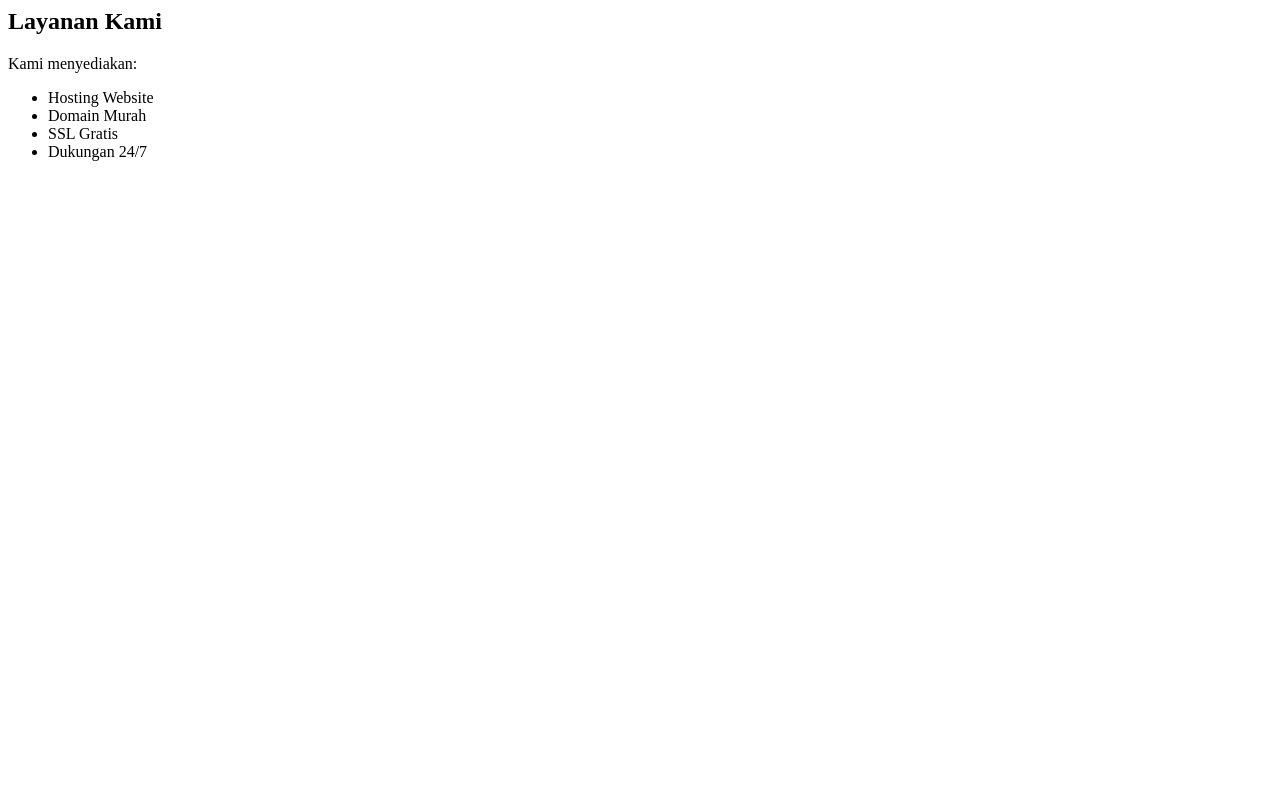
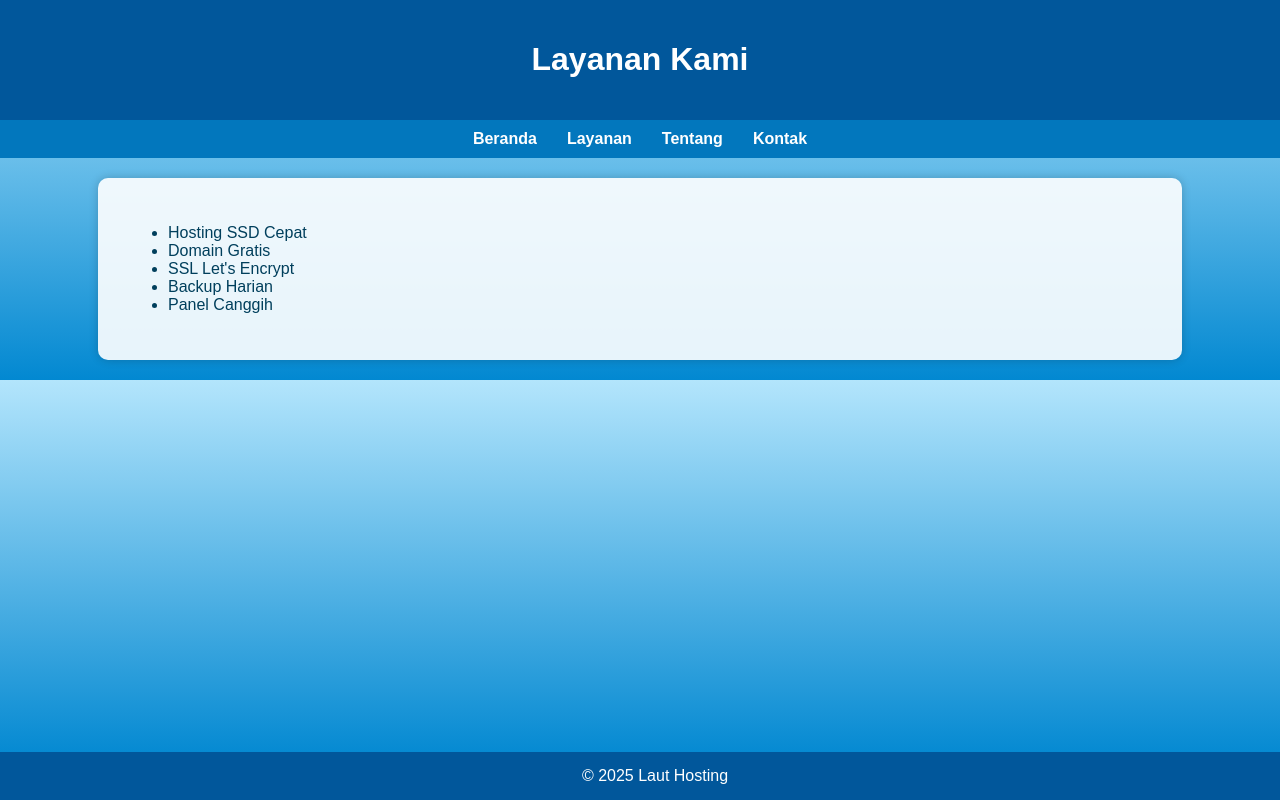
Before and after one commit to novel0021/zalza-belajar-hosting, a plain HTML site: page services.html in a window 1280 px wide. Drawn offline with Linux system fonts and the light colour scheme.

Commit message:
Update services.html

```diff
--- a/services.html
+++ b/services.html
@@ -1,9 +1,31 @@
-<title>Layanan | Laut Hosting</title>
-<h2>Layanan Kami</h2>
-<p>Kami menyediakan:</p>
-<ul>
-  <li>Hosting Website</li>
-  <li>Domain Murah</li>
-  <li>SSL Gratis</li>
-  <li>Dukungan 24/7</li>
-</ul>
+<!DOCTYPE html>
+<html lang="id">
+<head>
+  <meta charset="UTF-8">
+  <title>Laut Hosting - Layanan</title>
+  <link rel="stylesheet" href="style.css">
+</head>
+<body>
+  <header>
+    <h1>Layanan Kami</h1>
+  </header>
+  <nav>
+    <a href="index.html">Beranda</a>
+    <a href="layanan.html">Layanan</a>
+    <a href="tentang.html">Tentang</a>
+    <a href="kontak.html">Kontak</a>
+  </nav>
+  <main>
+    <ul>
+      <li>Hosting SSD Cepat</li>
+      <li>Domain Gratis</li>
+      <li>SSL Let's Encrypt</li>
+      <li>Backup Harian</li>
+      <li>Panel Canggih</li>
+    </ul>
+  </main>
+  <footer>
+    &copy; 2025 Laut Hosting
+  </footer>
+</body>
+</html>
```
